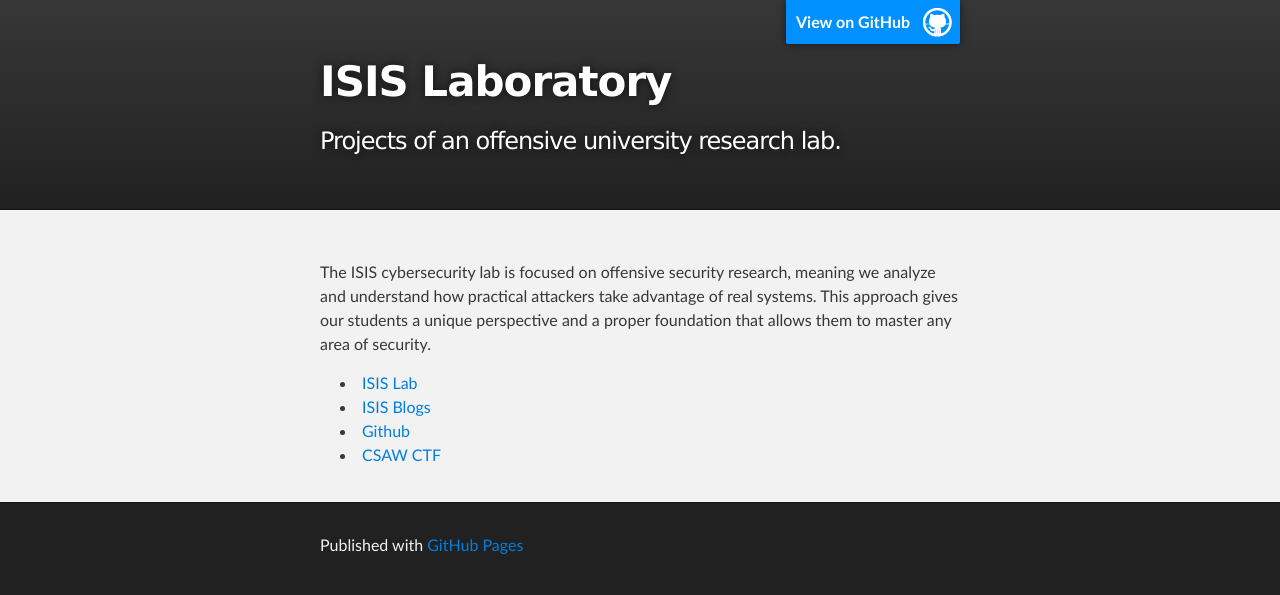
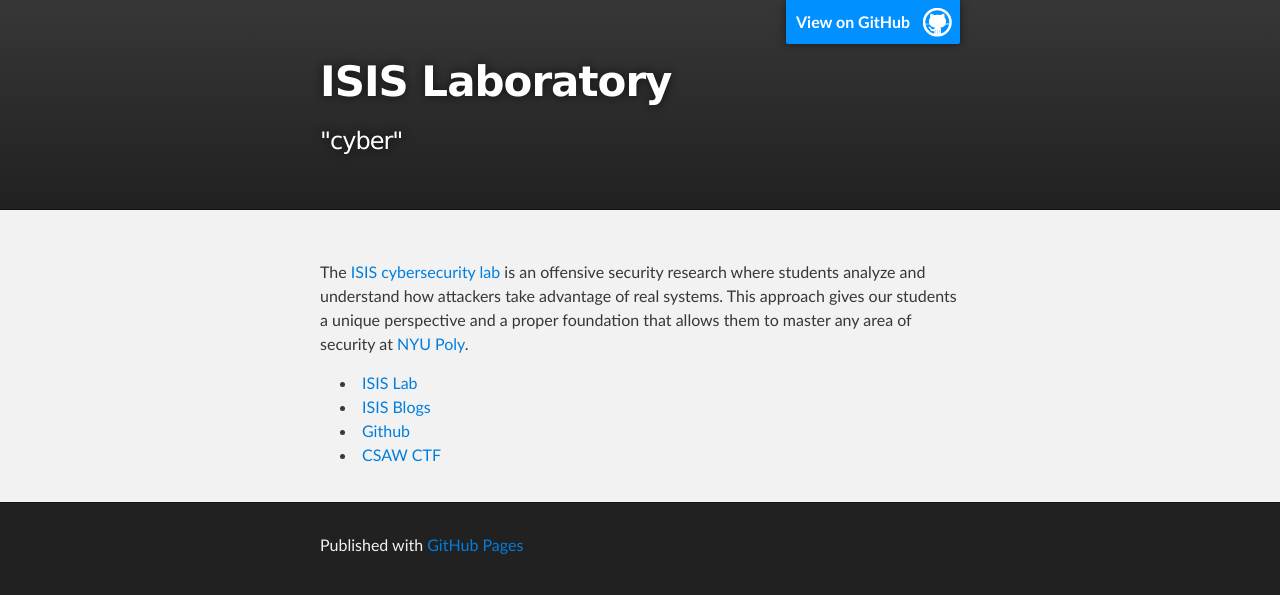
Before and after one commit to yaoyi2008/isislab.github.com, a plain HTML site: page index.html in a window 1280 px wide. Drawn offline with Linux system fonts and the light colour scheme.

Commit message:
Replace master branch with page content via GitHub

```diff
--- a/index.html
+++ b/index.html
@@ -4,7 +4,7 @@
   <head>
     <meta charset='utf-8' />
     <meta http-equiv="X-UA-Compatible" content="chrome=1" />
-    <meta name="description" content="ISIS Laboratory : Projects of an offensive university research lab." />
+    <meta name="description" content="ISIS Laboratory : &quot;cyber&quot;" />
 
     <link rel="stylesheet" type="text/css" media="screen" href="stylesheets/stylesheet.css">
 
@@ -19,7 +19,7 @@
           <a id="forkme_banner" href="https://github.com/isislab">View on GitHub</a>
 
           <h1 id="project_title">ISIS Laboratory</h1>
-          <h2 id="project_tagline">Projects of an offensive university research lab.</h2>
+          <h2 id="project_tagline">&quot;cyber&quot;</h2>
 
         </header>
     </div>
@@ -27,7 +27,7 @@
     <!-- MAIN CONTENT -->
     <div id="main_content_wrap" class="outer">
       <section id="main_content" class="inner">
-        <p>The ISIS cybersecurity lab is focused on offensive security research, meaning we analyze and understand how practical attackers take advantage of real systems.  This approach gives our students a unique perspective and a proper foundation that allows them to master any area of security.</p>
+        <p>The <a href="http://sites.isis.poly.edu/">ISIS cybersecurity lab</a> is an offensive security research where students analyze and understand how attackers take advantage of real systems.  This approach gives our students a unique perspective and a proper foundation that allows them to master any area of security at <a href="http://www.poly.edu/">NYU Poly</a>.</p>
 
 <ul>
 <li><a href="http://sites.isis.poly.edu/">ISIS Lab</a></li>
--- a/params.json
+++ b/params.json
@@ -1 +1 @@
-{"name":"ISIS Laboratory","tagline":"Projects of an offensive university research lab.","body":"The ISIS cybersecurity lab is focused on offensive security research, meaning we analyze and understand how practical attackers take advantage of real systems.  This approach gives our students a unique perspective and a proper foundation that allows them to master any area of security.\r\n\r\n* [ISIS Lab](http://sites.isis.poly.edu/)\r\n* [ISIS Blogs](https://isisblogs.poly.edu/)\r\n* [Github](https://github.com/isislab)\r\n* [CSAW CTF](https://csawctf.poly.edu/)","google":"","note":"Don't delete this file! It's used internally to help with page regeneration."}
+{"name":"ISIS Laboratory","tagline":"\"cyber\"","body":"The [ISIS cybersecurity lab](http://sites.isis.poly.edu/) is an offensive security research where students analyze and understand how attackers take advantage of real systems.  This approach gives our students a unique perspective and a proper foundation that allows them to master any area of security at [NYU Poly](http://www.poly.edu/).\r\n\r\n* [ISIS Lab](http://sites.isis.poly.edu/)\r\n* [ISIS Blogs](https://isisblogs.poly.edu/)\r\n* [Github](https://github.com/isislab)\r\n* [CSAW CTF](https://csawctf.poly.edu/)","google":"","note":"Don't delete this file! It's used internally to help with page regeneration."}
```
